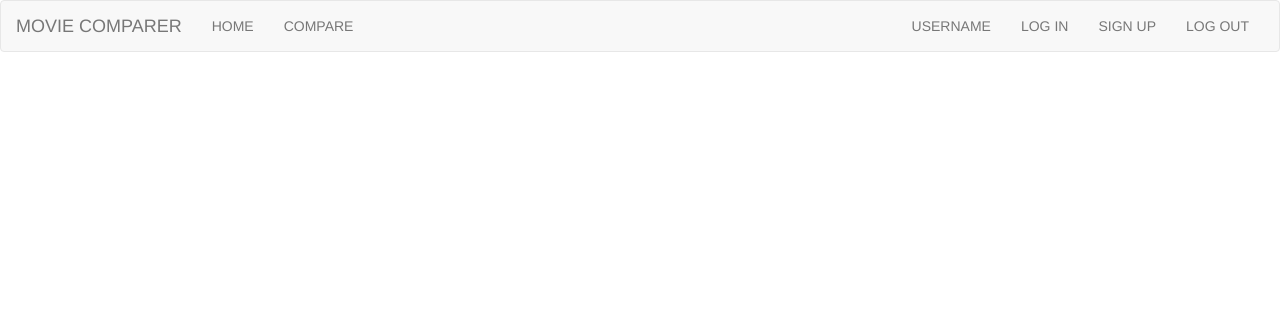
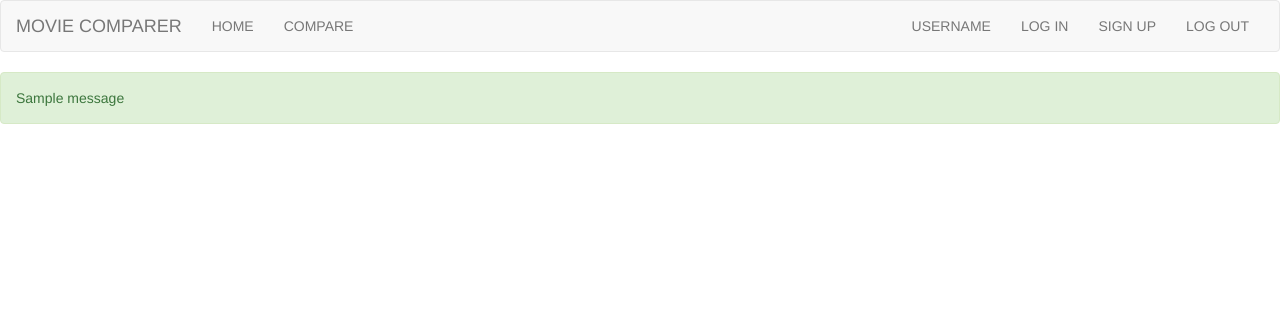
Before and after one commit to Guy-Norkunas/FlaskWebsite, a Flask app: page / in a window 1280 px wide. Shown: the top 312 px of the page. Run offline with Flask 2, Linux system fonts and the light colour scheme; tables that the repository leaves empty hold one stand-in row (values such as "Sample post"); one stand-in notice (Sample message) is shown; some libraries are stand-ins or nearby versions.

Commit message:
added alert messages

```diff
--- a/project/__init__.py
+++ b/project/__init__.py
@@ -1,4 +1,4 @@
-from flask import Flask, render_template, url_for, redirect
+from flask import Flask, render_template, url_for, redirect, get_flashed_messages
 from flask_sqlalchemy import SQLAlchemy
 from flask_migrate import Migrate
 import os
@@ -50,4 +50,5 @@ app.register_blueprint(movies_blueprint, url_prefix='/movie')
 
 @app.route('/')
 def root():
+    get_flashed_messages()
     return render_template('base.html')
--- a/project/templates/base.html
+++ b/project/templates/base.html
@@ -30,8 +30,20 @@
         </div><!-- /.navbar-collapse -->
       </div><!-- /.container-fluid -->
     </nav>
+
+    {% with messages = get_flashed_messages(with_categories=true) %}
+      {% if messages %}
+        {% for category, message in messages %}
+          <div class="alert alert-{{ category }}">
+              {{ message }}
+          </div>
+        {% endfor %}
+      {% endif %}
+    {% endwith %}
+
     {% block content %}
     {% endblock %}
+
 </body>
 
 
```
Lines whose indentation alone changed are shown as unchanged.
